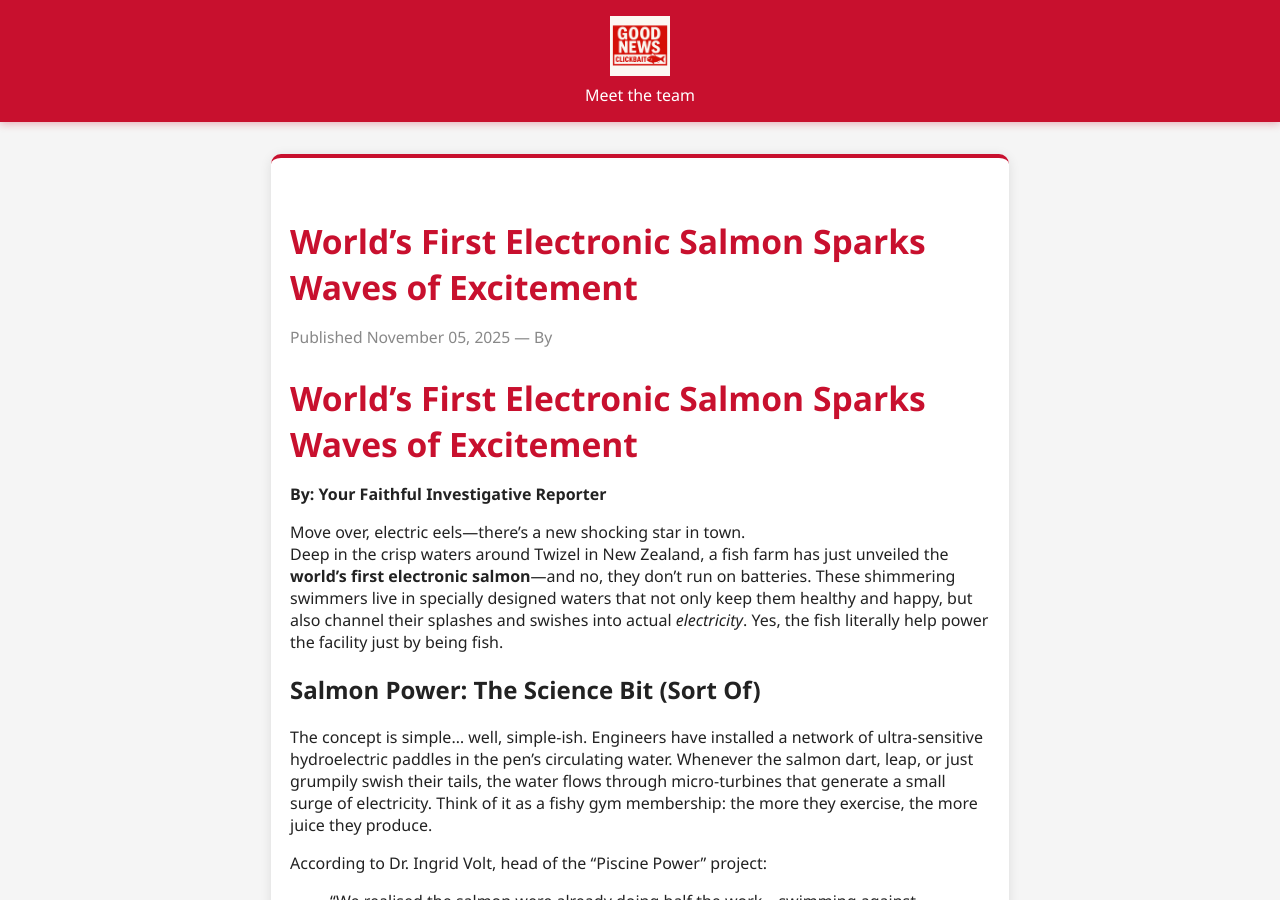
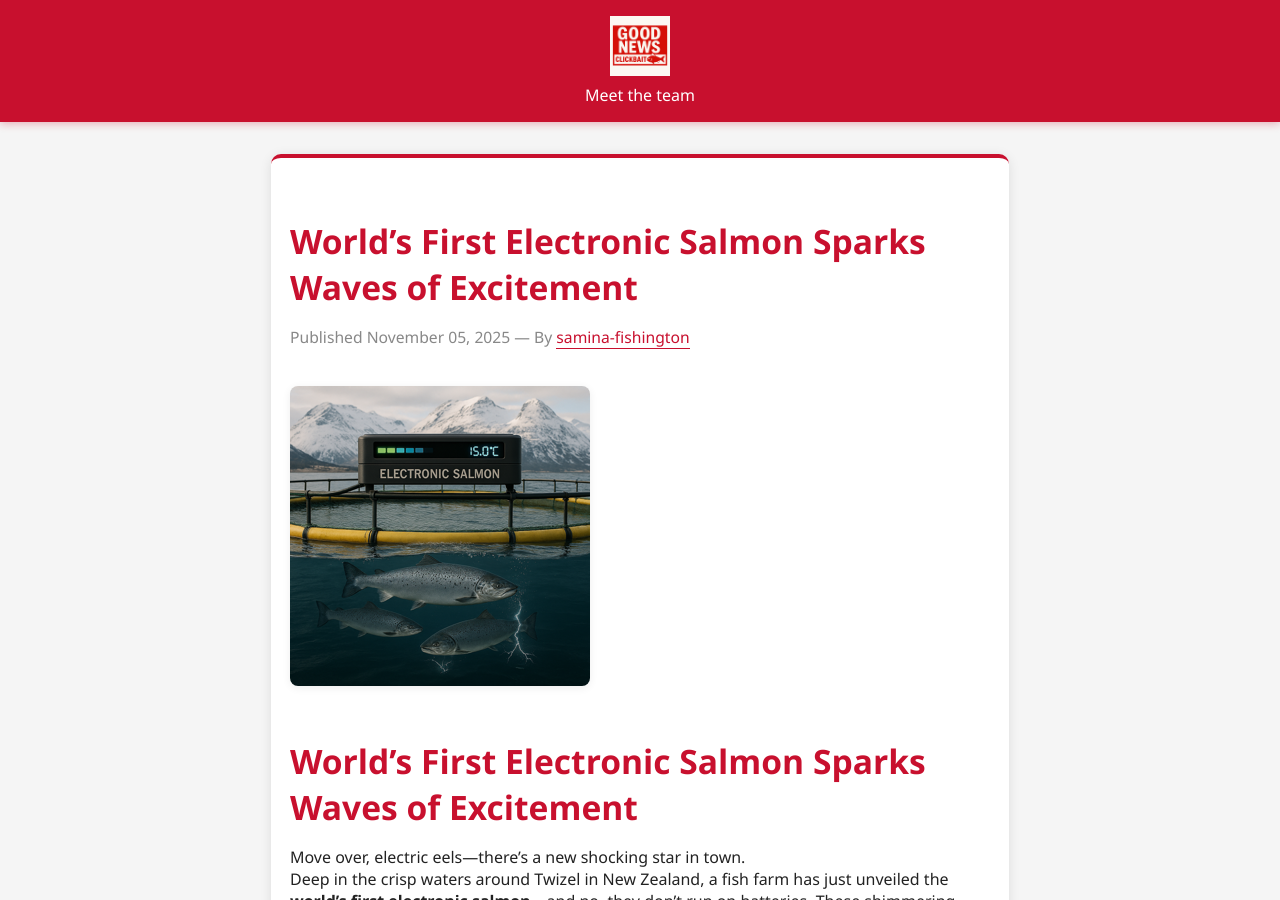
Before and after one commit to dfbr/clickbait_generator, a Jekyll site: the page built from _posts/2025-11-05-worlds-first-electronic-fish.md, in a window 1280 px wide and 900 px high. Built offline with Jekyll 4.4.1, drawn with Linux system fonts in a browser that asks for light colours.

Commit message:
Updating story

```diff
--- a/_posts/2025-11-05-worlds-first-electronic-fish.md
+++ b/_posts/2025-11-05-worlds-first-electronic-fish.md
@@ -6,13 +6,13 @@ categories: articles
 image: /assets/images/worlds-first-electronic-salmon.png
 preview_image: /assets/images/worlds-first-electronic-salmon-preview.png
 summary: "Discover the groundbreaking innovation of electronic salmon in New Zealand, where fish power the future!"
-author: ""
-author_url: "about.html#carlos-the-cloud-ramirez"
+author: "samina-fishington"
+author_url: "about.html#samina-fishington"
 ---
 
+![World's first electronic salmon]({{ '/assets/images/worlds-first-electronic-salmon-preview.png' | relative_url }})
+
 # World’s First Electronic Salmon Sparks Waves of Excitement
-
-**By: Your Faithful Investigative Reporter**
 
 Move over, electric eels—there’s a new shocking star in town.
 Deep in the crisp waters around Twizel in New Zealand, a fish farm has just unveiled the **world’s first electronic salmon**—and no, they don’t run on batteries. These shimmering swimmers live in specially designed waters that not only keep them healthy and happy, but also channel their splashes and swishes into actual *electricity*. Yes, the fish literally help power the facility just by being fish.
```
